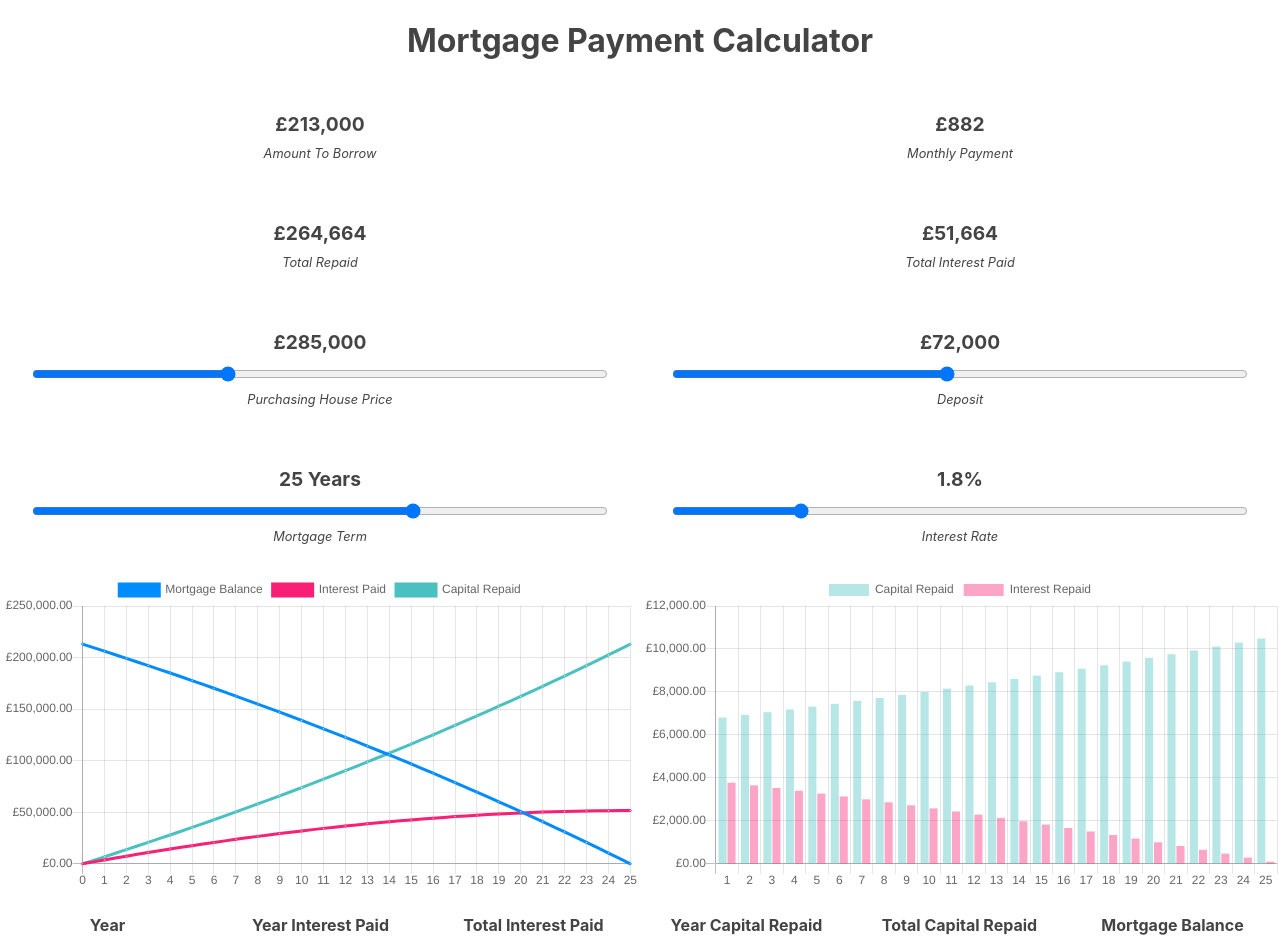
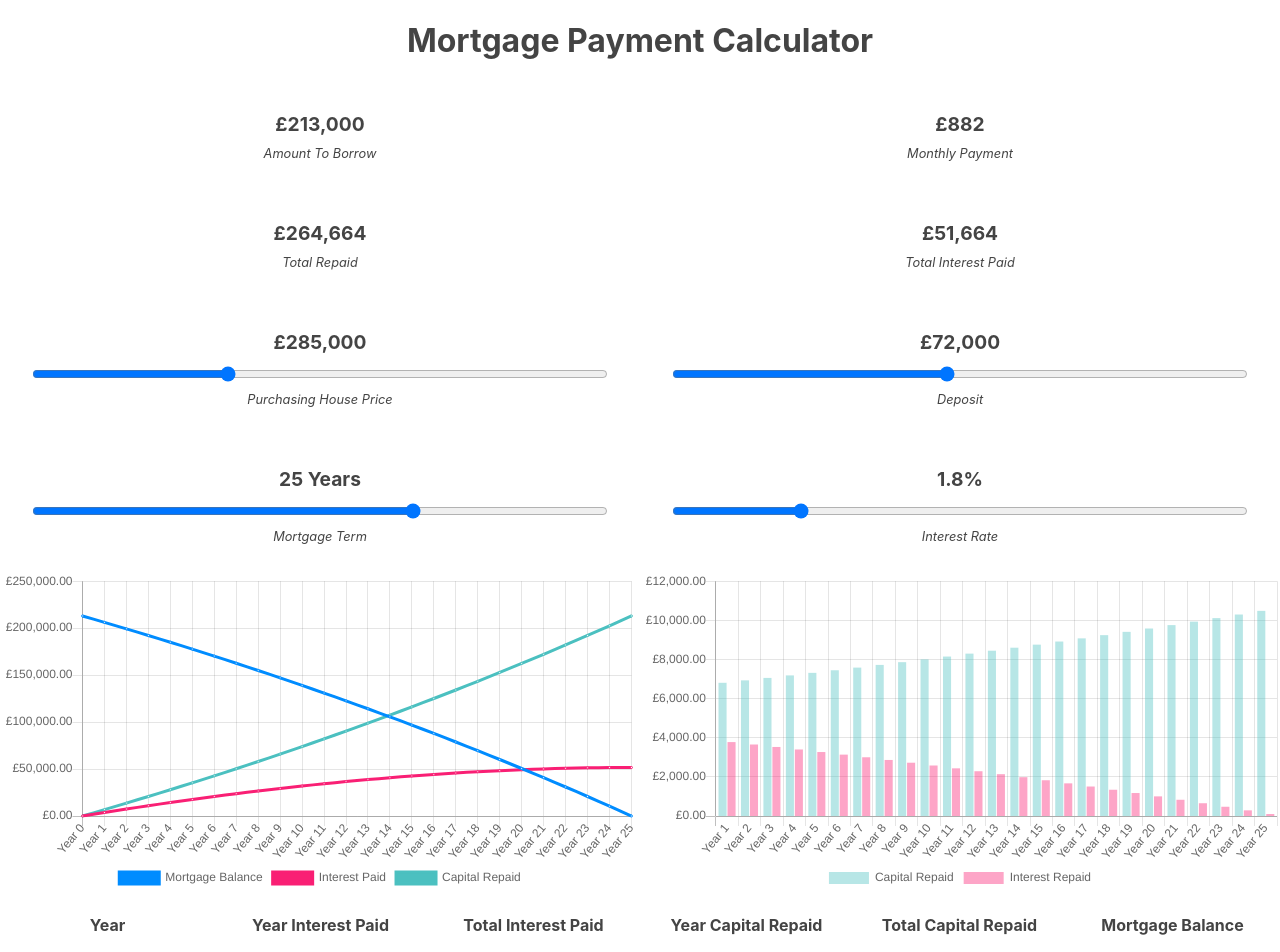
Before and after one commit to pateldhwani01/mortgage-payment-calculator, a React (Create React App) app: page / in a window 1280 px wide. Shown: the top 952 px of the page. Built offline with nearby package versions, Linux system fonts and the light colour scheme.

Commit message:
Legend + Label data

```diff
--- a/src/components/Calculator.js
+++ b/src/components/Calculator.js
@@ -70,11 +70,11 @@ export class Calculator extends React.Component {
 
 			yearDataObject.push({
 				year: i,
-				outstandingBalance: outstandingBalance,
-				interestPaid: interestPaidMonthlyToYearlyIncrementer,
-				interestPaidToDate: interestPaidToDate,
-				capitalRepaid: monthlyCapitalRepaidToYearlyIncrementer,
-				capitalRepaidToDate: capitalRepaidToDate
+				outstandingBalance: parseFloat(outstandingBalance.toFixed(2)),
+				interestPaid: parseFloat(interestPaidMonthlyToYearlyIncrementer.toFixed(2)),
+				interestPaidToDate: parseFloat(interestPaidToDate.toFixed(2)),
+				capitalRepaid: parseFloat(monthlyCapitalRepaidToYearlyIncrementer.toFixed(2)),
+				capitalRepaidToDate: parseFloat(capitalRepaidToDate.toFixed(2))
 			});
 		}
 
--- a/src/components/PaymentGraph.js
+++ b/src/components/PaymentGraph.js
@@ -77,7 +77,22 @@ const graphOption = {
              		return value.toLocaleString('en-GB', {style:'currency', currency:'GBP'});
            		}
          	}
+       	}],
+       	xAxes: [{
+        	ticks: {
+           		autoSkip: false
+         	}
        	}]
+    },
+    legend: {
+    	position: 'bottom'
+    },
+    tooltips: {
+    	callbacks: {
+        	label: function(tooltipItems, data, index) {
+            	return parseFloat(tooltipItems.value).toLocaleString('en-GB', {style:'currency', currency:'GBP'}) + ' ' + data.datasets[tooltipItems.datasetIndex].label;
+        	}
+    	}
     }
 }
 
@@ -105,12 +120,12 @@ export class PaymentGraph extends React.Component {
 		barGraphData.datasets[0].data = [];
 		barGraphData.datasets[1].data = [];
   		for(let i = 0; i <= this.props.mortgageTerm; i++) {
-			graphData.labels.push(i);
+			graphData.labels.push('Year '+ i);
 			graphData.datasets[0].data.push(this.props.yearlyPayments[i].outstandingBalance);
 			graphData.datasets[1].data.push(this.props.yearlyPayments[i].interestPaidToDate);
 			graphData.datasets[2].data.push(this.props.yearlyPayments[i].capitalRepaidToDate);
 			if (i > 0) { //Stops year 0 with no money paid from appearing on bar chart
-				barGraphData.labels.push(i);
+				barGraphData.labels.push('Year '+ i);
 				barGraphData.datasets[0].data.push(this.props.yearlyPayments[i].capitalRepaid);
 				barGraphData.datasets[1].data.push(this.props.yearlyPayments[i].interestPaid);
 			}
```
